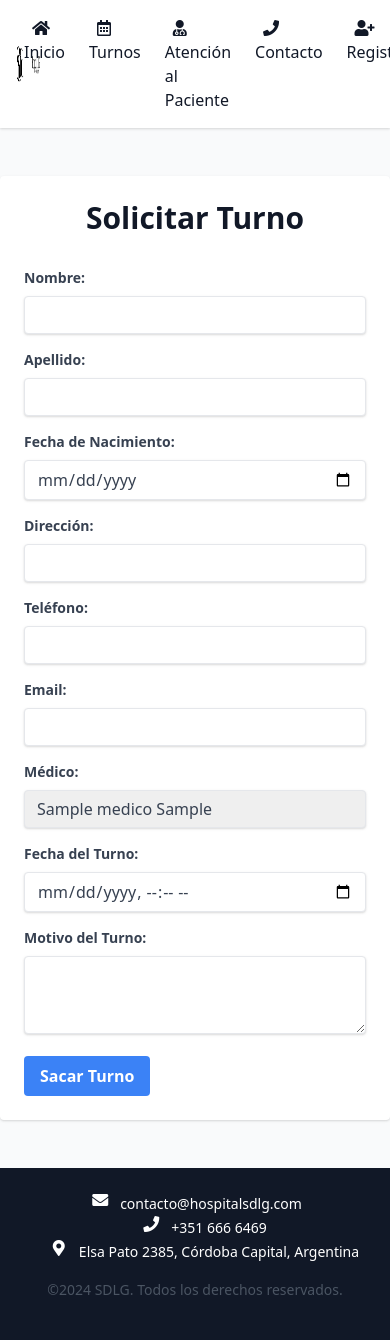
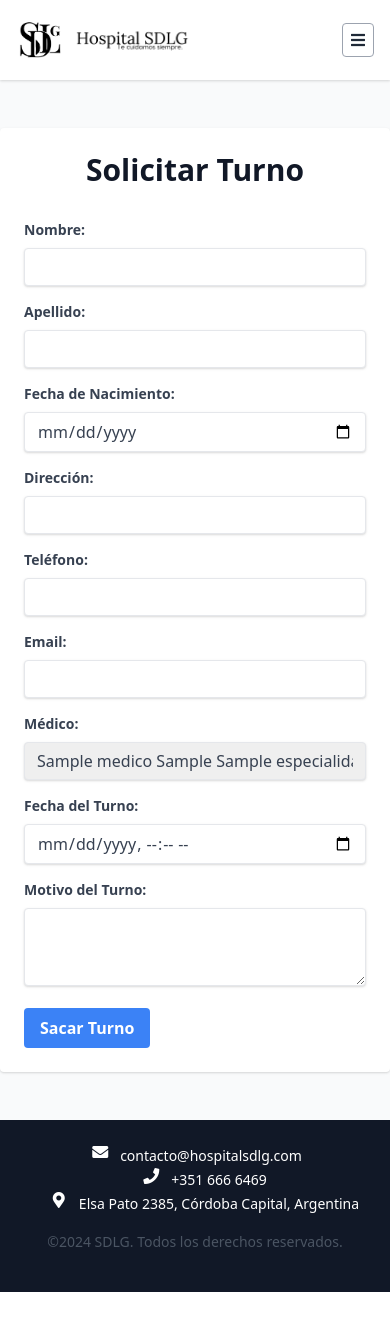
Before and after one commit to Joaquin-Gael/hospital_SDLG_dj, a Django app: page /turnero/form/ in a window 390 px wide; the page is wider, and only the part inside the window is pictured. After the commit the page ends 1292 px from the top of that part, so only its background shows below. Run offline with Django 5.2, Linux system fonts and the light colour scheme; a user stored in the database is signed in; tables that the repository leaves empty hold one stand-in row (values such as "Sample post"); parts of the project's set-up code (start-up, migrations or seed data) failed here and were passed over.

Commit message:
agregando funciones extra al turnero

```diff
--- a/hospital_SDLG_dj/blog/static/JS/blog_scripts.js
+++ b/hospital_SDLG_dj/blog/static/JS/blog_scripts.js
@@ -0,0 +1,9 @@
+document.addEventListener('DOMContentLoaded', function() {
+    const menuToggle = document.getElementById('menu-toggle');
+    const navbar = document.getElementById('navbar');
+
+    menuToggle.addEventListener('click', function() {
+        navbar.classList.toggle('hidden');
+        navbar.classList.toggle('flex');
+    });
+});
--- a/hospital_SDLG_dj/blog/templates/base.html
+++ b/hospital_SDLG_dj/blog/templates/base.html
@@ -23,8 +23,11 @@
         </div>
         {% endblock %}
         {% block nav %}
-        <nav class="flex-grow">
-            <ul class="flex space-x-4 justify-end">
+        <button id="menu-toggle" class="block md:hidden px-2 py-1 text-gray-800 rounded border border-gray-400">
+            <i class="fas fa-bars"></i>
+        </button>
+        <nav id="navbar" class="hidden md:flex md:items-center md:space-x-4 md:justify-end w-full md:w-auto">
+            <ul class="flex flex-col md:flex-row space-y-2 md:space-y-0 md:space-x-4">
                 <li><a href="/blog/home/" class="transition duration-300 ease-in-out hover:bg-black hover:text-white px-2 py-2 rounded-lg"><i class="fas fa-home"></i> Inicio</a></li>
                 <li><a href="/turnero/form/" class="transition duration-300 ease-in-out hover:bg-black hover:text-white px-2 py-2 rounded-lg"><i class="far fa-calendar-alt"></i> Turnos</a></li>
                 <li><a href="/blog/atencion_al_paciente/" class="transition duration-300 ease-in-out hover:bg-black hover:text-white px-2 py-2 rounded-lg"><i class="fas fa-user-md"></i> Atención al Paciente</a></li>
@@ -63,7 +66,7 @@
         </div>
         {% endblock %}
         {% block footer_text %}
-        <p class="text-gray-600 mb-4 text-sm sm:text-base">©2024 SDLG. Todos los derechos reservados.</p>
+        <p class="text-gray-600 mb-4 text-sm sm:text-base"><a href="/blog/home/">©2024 SDLG.</a> Todos los derechos reservados.</p>
         {% endblock %}
     </div>
 </footer>
--- a/hospital_SDLG_dj/turnero/models.py
+++ b/hospital_SDLG_dj/turnero/models.py
@@ -79,6 +79,7 @@ class Usuario(AbstractBaseUser):
 class Paciente(models.Model):
     usuario = models.OneToOneField(Usuario, on_delete=models.CASCADE)
     direccion = models.CharField(max_length=255)
+    telefono = models.CharField(max_length=255)
 
     def __str__(self):
         return f"Paciente: {self.usuario.nombre} {self.usuario.apellido}"
--- a/hospital_SDLG_dj/turnero/templates/formulario.html
+++ b/hospital_SDLG_dj/turnero/templates/formulario.html
@@ -7,6 +7,7 @@
 {% block content %}
 <div class="container mx-auto my-12 p-6 bg-white rounded shadow">
     <h2 class="text-3xl font-bold text-center mb-8">Solicitar Turno</h2>
+    <p class="text-red-500">{{error}}</p>
     <form method="post">
         {% csrf_token %}
         <div class="mb-4">
@@ -37,7 +38,7 @@
             <label for="medico" class="block text-gray-700 text-sm font-bold mb-2">Médico:</label>
             <select id="medico" name="medico" class="shadow appearance-none border rounded w-full py-2 px-3 text-gray-700 leading-tight focus:outline-none focus:shadow-outline">
                 {% for medico in medicos %}
-                <option value="{{ medico.id }}">{{ medico.nombre }} {{ medico.apellido }}</option>
+                <option value="{{ medico.id }}">{{ medico.nombre }} {{ medico.apellido }} {{medico.especialidad}}</option>
                 {% endfor %}
             </select>
         </div>
--- a/hospital_SDLG_dj/turnero/views.py
+++ b/hospital_SDLG_dj/turnero/views.py
@@ -2,6 +2,7 @@ from django.shortcuts import render, redirect, get_object_or_404
 from django.contrib.auth.decorators import login_required
 from django.contrib.auth import authenticate, login
 from django.contrib.auth.hashers import make_password
+from django.contrib import messages
 from django.utils import timezone
 from . import models, forms
 
@@ -9,33 +10,48 @@ from . import models, forms
 @login_required
 def form_turnero(request):
     if request.method == 'POST':
-        print(request.POST)
-        form = forms.TurnoForm(request.POST)
-        if form.is_valid():
-            try:
-                usuario = models.Usuario.objects.get(
-                    nombre=form.cleaned_data['paciente_nombre'],
-                    apellido=form.cleaned_data['paciente_apellido'],
-                    fecha_nacimiento=form.cleaned_data['fecha_nacimiento'],
-                    email=form.cleaned_data['email']
-                )
-            except models.Usuario.DoesNotExist:
-                return redirect('registro_usuario')
-            paciente, created = models.Paciente.objects.get_or_create(
-                usuario=usuario,
-                defaults={'direccion': form.cleaned_data['direccion']}
+        paciente_nombre = request.POST.get('paciente_nombre')
+        paciente_apellido = request.POST.get('paciente_apellido')
+        fecha_nacimiento = request.POST.get('fecha_nacimiento')
+        direccion = request.POST.get('direccion')
+        telefono = request.POST.get('telefono')
+        email = request.POST.get('email')
+        medico_id = request.POST.get('medico')
+        fecha_turno = request.POST.get('fecha')
+        motivo = request.POST.get('motivo')
+
+        try:
+            usuario = models.Usuario.objects.get(
+                nombre=paciente_nombre,
+                apellido=paciente_apellido,
+                fecha_nacimiento=fecha_nacimiento,
+                email=email
             )
-            turno = form.save(commit=False)
-            turno.paciente = paciente
-            turno.save()
-            return redirect('home_blog')
-        else:
+        except models.Usuario.DoesNotExist:
+            messages.error(request, 'Usuario no encontrado. Por favor, registre el usuario primero.')
             medicos = models.Medico.objects.all()
-            return render(request, 'formulario.html',{'medicos':medicos})
+            return render(request, 'formulario.html', {'medicos': medicos, 'error':'No se encontro usuario existente con esta descripcion\n le recomiendo que se registre'})
+
+        paciente, created = models.Paciente.objects.get_or_create(
+            usuario=usuario,
+            defaults={'direccion': direccion, 'telefono': telefono}
+        )
+
+        medico = models.Medico.objects.get(id=medico_id)
+
+        turno = models.Turno.objects.create(
+            paciente=paciente,
+            medico=medico,
+            fecha=fecha_turno,
+            motivo=motivo
+        )
+
+        messages.success(request, 'Turno creado exitosamente.')
+        return redirect('home_blog')
+
     else:
-        form = forms.TurnoForm()
-    medicos = models.Medico.objects.all()
-    return render(request, 'formulario.html',{'medicos':medicos})
+        medicos = models.Medico.objects.all()
+        return render(request, 'formulario.html', {'medicos': medicos})
 
 def loguin_turnero(request):
     if request.method == 'POST':
```
Also changed, not shown: hospital_SDLG_dj/hospital_SDLG_dj/settings.py (+7 -2 lines), hospital_SDLG_dj/turnero/migrations/0005_paciente_telefono.py (added), 1 other file.
